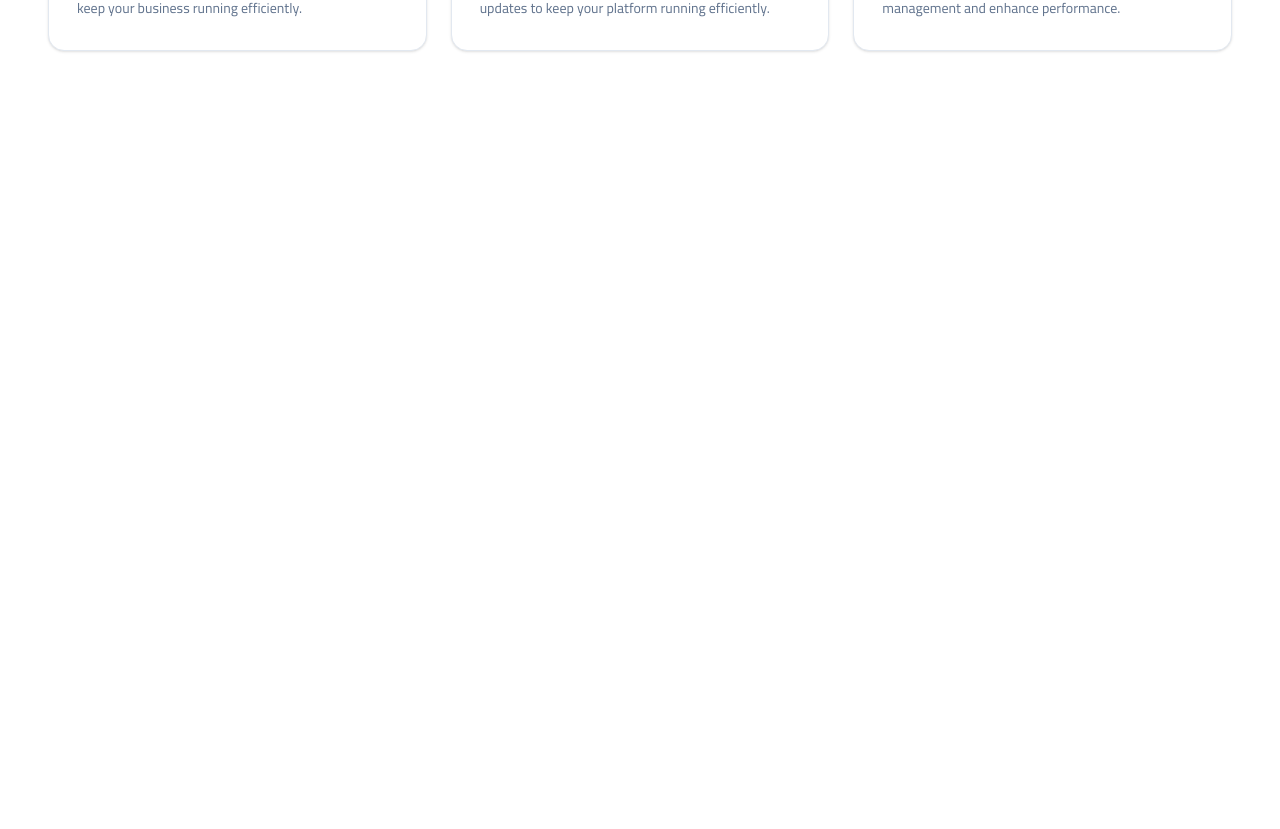
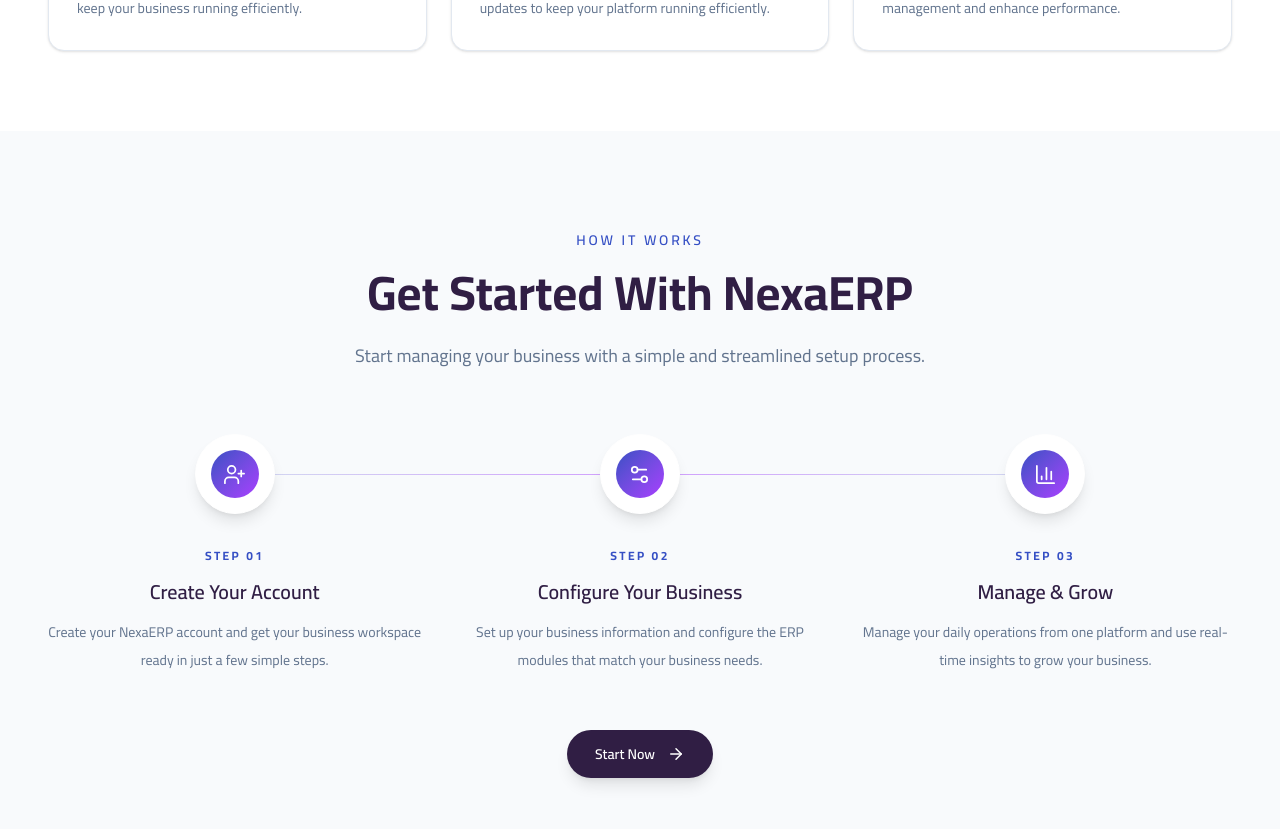
Before and after one commit to SeifMohmmed/nexaerp-client, a React (Vite) app: page / in a window 1280 px wide. Shown: the part 3040-3869 px from the top of the page. Built offline with nearby package versions, Linux system fonts and the light colour scheme.

Commit message:
Add How it Works Section

```diff
--- /dev/null
+++ b/src/features/landing/HowItWorks/HowItWorks.tsx
@@ -0,0 +1,246 @@
+import { ArrowRight, Settings2, UserPlus, BarChart3 } from "lucide-react";
+
+const steps = [
+  {
+    number: "01",
+    title: "Create Your Account",
+    description:
+      "Create your NexaERP account and get your business workspace ready in just a few simple steps.",
+    icon: UserPlus,
+  },
+  {
+    number: "02",
+    title: "Configure Your Business",
+    description:
+      "Set up your business information and configure the ERP modules that match your business needs.",
+    icon: Settings2,
+  },
+  {
+    number: "03",
+    title: "Manage & Grow",
+    description:
+      "Manage your daily operations from one platform and use real-time insights to grow your business.",
+    icon: BarChart3,
+  },
+];
+
+const HowItWorks = () => {
+  return (
+    <section
+      id="how-it-works"
+      className="bg-[#F8FAFC] px-6 py-24 sm:px-8 lg:px-12"
+    >
+      <div className="mx-auto max-w-7xl">
+        {/* Section Header */}
+        <div className="mx-auto max-w-2xl text-center">
+          <span
+            className="
+              mb-3
+              inline-block
+              text-sm
+              font-semibold
+              uppercase
+              tracking-[0.2em]
+              text-[#354FC4]
+            "
+          >
+            How It Works
+          </span>
+
+          <h2
+            className="
+              text-4xl
+              font-bold
+              leading-tight
+              text-primary
+              sm:text-5xl
+            "
+          >
+            Get Started With NexaERP
+          </h2>
+
+          <p
+            className="
+              mt-5
+              text-base
+              leading-7
+              text-slate-500
+              sm:text-lg
+            "
+          >
+            Start managing your business with a simple and streamlined setup
+            process.
+          </p>
+        </div>
+
+        {/* Steps */}
+        <div className="relative mt-16">
+          {/* Connecting Line */}
+          <div
+            className="
+              absolute
+              left-[16.66%]
+              right-[16.66%]
+              top-10
+              hidden
+              h-px
+              bg-linear-to-r
+              from-[#354FC4]/20
+              via-[#A83DFF]/50
+              to-[#354FC4]/20
+              lg:block
+            "
+          />
+
+          <div className="grid gap-10 lg:grid-cols-3 lg:gap-8">
+            {steps.map((step, index) => {
+              const Icon = step.icon;
+
+              return (
+                <div
+                  key={step.number}
+                  className="
+                    group
+                    relative
+                    text-center
+                  "
+                >
+                  {/* Step Icon */}
+                  <div className="relative z-10 mx-auto mb-7">
+                    <div
+                      className="
+                        mx-auto
+                        flex
+                        size-20
+                        items-center
+                        justify-center
+                        rounded-full
+                        border
+                        border-white
+                        bg-white
+                        shadow-lg
+                        transition-all
+                        duration-300
+                        group-hover:-translate-y-1
+                        group-hover:shadow-xl
+                      "
+                    >
+                      <div
+                        className="
+                          flex
+                          size-12
+                          items-center
+                          justify-center
+                          rounded-full
+                          bg-linear-to-br
+                          from-[#354FC4]
+                          to-[#A83DFF]
+                          text-white
+                        "
+                      >
+                        <Icon size={23} strokeWidth={1.8} />
+                      </div>
+                    </div>
+                  </div>
+
+                  {/* Step Number */}
+                  <span
+                    className="
+                      text-xs
+                      font-bold
+                      tracking-[0.2em]
+                      text-[#354FC4]
+                    "
+                  >
+                    STEP {step.number}
+                  </span>
+
+                  {/* Title */}
+                  <h3
+                    className="
+                      mt-3
+                      text-xl
+                      font-semibold
+                      text-primary
+                    "
+                  >
+                    {step.title}
+                  </h3>
+
+                  {/* Description */}
+                  <p
+                    className="
+                      mx-auto
+                      mt-3
+                      max-w-sm
+                      text-sm
+                      leading-7
+                      text-slate-500
+                    "
+                  >
+                    {step.description}
+                  </p>
+
+                  {/* Arrow */}
+                  {index < steps.length - 1 && (
+                    <div
+                      className="
+                        mt-7
+                        flex
+                        justify-center
+                        lg:hidden
+                      "
+                    >
+                      <ArrowRight
+                        size={20}
+                        className="rotate-90 text-[#354FC4]/50"
+                      />
+                    </div>
+                  )}
+                </div>
+              );
+            })}
+          </div>
+        </div>
+
+        {/* CTA */}
+        <div className="mt-14 flex justify-center">
+          <a
+            href="/register"
+            className="
+              group
+              inline-flex
+              items-center
+              gap-3
+              rounded-full
+              bg-primary
+              px-7
+              py-3.5
+              text-sm
+              font-semibold
+              text-white
+              shadow-lg
+              transition-all
+              duration-300
+              hover:-translate-y-1
+              hover:bg-primary-hover
+              hover:shadow-xl
+            "
+          >
+            Start Now
+            <ArrowRight
+              size={18}
+              className="
+                transition-transform
+                duration-300
+                group-hover:translate-x-1
+              "
+            />
+          </a>
+        </div>
+      </div>
+    </section>
+  );
+};
+
+export default HowItWorks;
--- a/src/features/landing/LandingPage.tsx
+++ b/src/features/landing/LandingPage.tsx
@@ -1,5 +1,6 @@
 import Advantages from "./Advantages/Advantages";
 import Hero from "./Hero/Hero";
+import HowItWorks from "./HowItWorks/HowItWorks";
 import Navbar from "./Navbar/Navbar";
 import PlatformFeatures from "./PlatformFeatures/PlatformFeatures";
 import WhyNexaERP from "./WhyNexaERP/WhyNexaERP";
@@ -12,6 +13,7 @@
       <PlatformFeatures />
       <WhyNexaERP />
       <Advantages />
+      <HowItWorks />
       <main>
         <section className="min-h-screen">
           <h1>Welcome to NexaERP</h1>
```
Also changed, not shown: src/features/landing/HowItWorks/HowItWorks.css (added).
